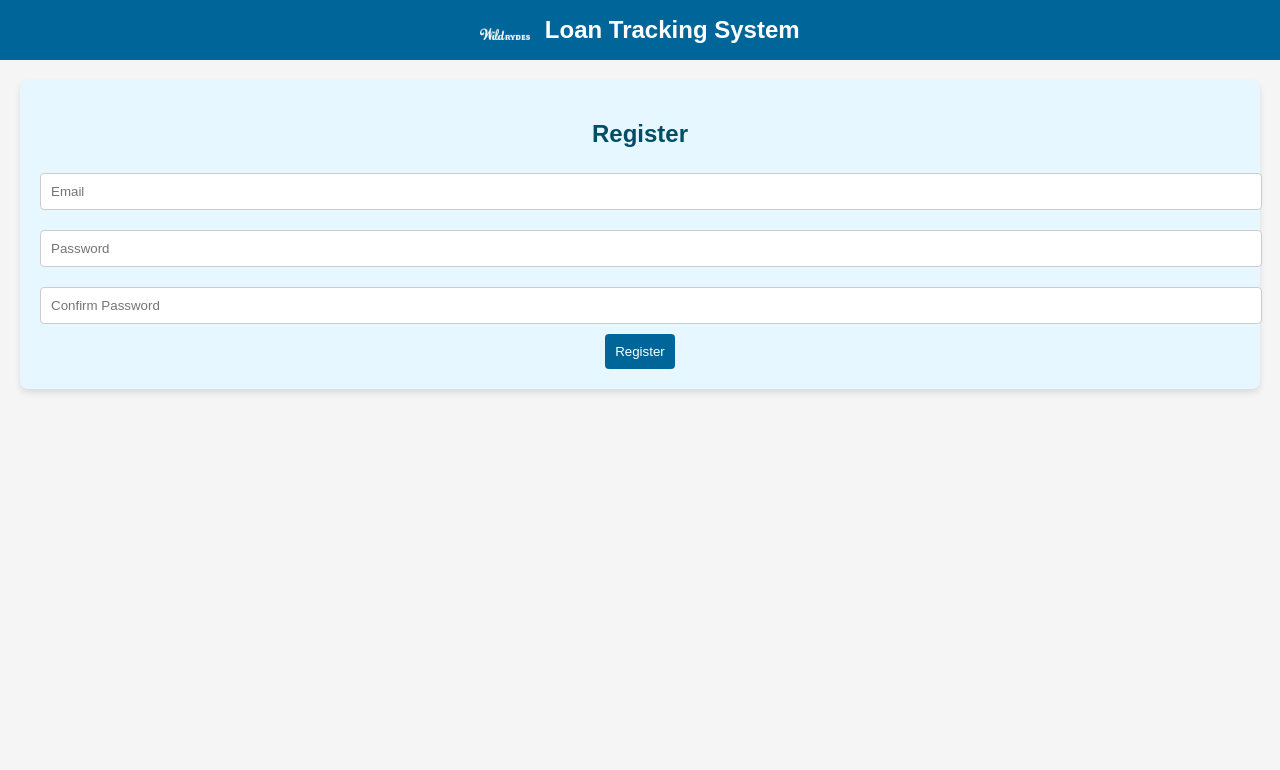
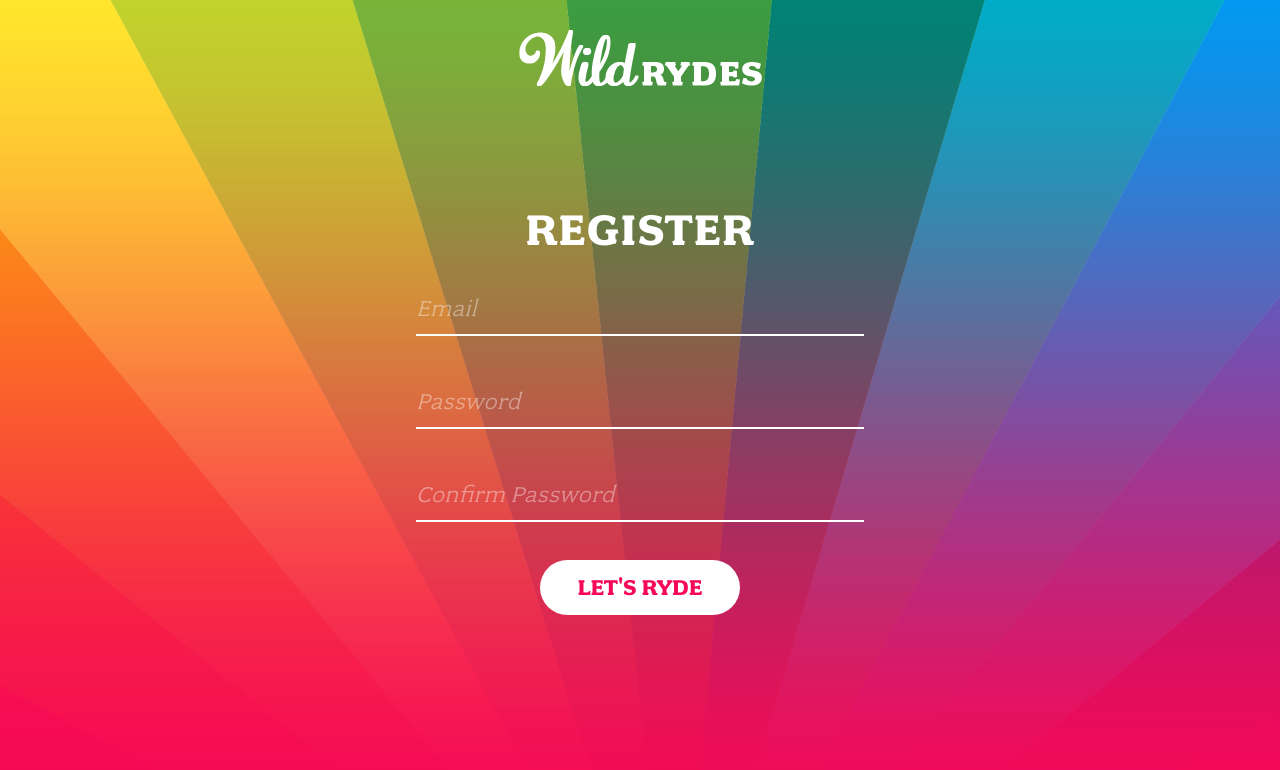
Before and after one commit to nagshiva/Devops_adc, a plain HTML site: page register.html in a window 1280 px wide. Drawn offline with Linux system fonts and the light colour scheme.

Commit message:
Update register.html

```diff
--- a/register.html
+++ b/register.html
@@ -1,41 +1,59 @@
 <!DOCTYPE html>
-<html class="no-js">
+<!--[if lt IE 7]>      <html class="no-js lt-ie9 lt-ie8 lt-ie7"> <![endif]-->
+<!--[if IE 7]>         <html class="no-js lt-ie9 lt-ie8"> <![endif]-->
+<!--[if IE 8]>         <html class="no-js lt-ie9"> <![endif]-->
+<!--[if gt IE 8]><!--> <html class="no-js"> <!--<![endif]-->
     <head>
         <meta charset="utf-8">
         <meta http-equiv="X-UA-Compatible" content="IE=edge,chrome=1">
-    <title>Loan Tracking</title>
+        <title></title>
+        <meta name="description" content="">
         <meta name="viewport" content="width=device-width">
+
+        <!-- Place favicon.ico and apple-touch-icon.png in the root directory -->
+
+        <link rel="stylesheet" href="css/font.css">
+        <link rel="stylesheet" href="css/normalize.css">
+        <link rel="stylesheet" href="css/index.css">
+        <link rel="stylesheet" href="/css/message.css">
     </head>
-<body style="font-family: Arial, sans-serif; background-color: #f5f5f5; color: #333; margin: 0; padding: 0;">
+    <body>
+        <!--[if lt IE 7]>
+            <p class="chromeframe">You are using an <strong>outdated</strong> browser. Please <a href="http://browsehappy.com/">upgrade your browser</a> or <a href="http://www.google.com/chromeframe/?redirect=true">activate Google Chrome Frame</a> to improve your experience.</p>
+        <![endif]-->
 
-    <header class="header" style="background-color: #006699; color: white; text-align: center; padding: 1em;">
-        <img src="images/logo.png" alt="Company Logo" style="width: 50px; vertical-align: middle;">
-        <h1 style="display: inline; margin-left: 10px; font-size: 1.5em;">Loan Tracking System</h1>
+        <div id="noCognitoMessage" class="configMessage" style="display: none;">
+            <div class="backdrop"></div>
+            <div class="panel panel-default">
+                <div class="panel-heading">
+                    <h3 class="panel-title">No Cognito User Pool Configured</h3>
+                </div>
+                <div class="panel-body">
+                    <p>There is no user pool configured in <a href="/js/config.js">/js/config.js</a>. You'll configure this in Module 2 of the workshop.</p>
+                </div>
+            </div>
+        </div>
+
+        <header>
+          <img src="images/logo.png">
         </header>
 
-    <section class="form-wrap" style="background-color: #e6f7ff; margin: 20px; padding: 20px; border-radius: 8px; box-shadow: 0px 4px 6px rgba(0, 0, 0, 0.1); text-align: center;">
-        <h2 style="color: #004d66; margin-bottom: 15px;">Register</h2>
+        <section class="form-wrap">
+            <h1>Register</h1>
             <form id="registrationForm">
-            <input type="email" id="emailInputRegister" placeholder="Email" required
-                   style="width: 100%; padding: 10px; margin: 10px 0; border: 1px solid #ccc; border-radius: 4px;">
-            <input type="password" id="passwordInputRegister" placeholder="Password" required
-                   style="width: 100%; padding: 10px; margin: 10px 0; border: 1px solid #ccc; border-radius: 4px;">
-            <input type="password" id="password2InputRegister" placeholder="Confirm Password" required
-                   style="width: 100%; padding: 10px; margin: 10px 0; border: 1px solid #ccc; border-radius: 4px;">
-            <input type="submit" value="Register"
-                   style="background-color: #006699; color: white; padding: 10px; border: none; border-radius: 4px; cursor: pointer;">
+              <input type="email" id="emailInputRegister" placeholder="Email" pattern=".*" required>
+              <input type="password" id="passwordInputRegister" placeholder="Password" pattern=".*" required>
+              <input type="password" id="password2InputRegister" placeholder="Confirm Password" pattern=".*" required>
+
+              <input type="submit" value="Let's Ryde">
             </form>
         </section>
 
-    <div id="noCognitoMessage" class="configMessage" style="display: none; position: fixed; top: 0; width: 100%; text-align: center; background-color: #ffebcc; color: #663300; padding: 10px; border-bottom: 2px solid #ffcc00;">
-        <div class="panel" style="background-color: #fff8e1; padding: 15px; border-radius: 5px; margin: 20px; display: inline-block; text-align: left;">
-            <h3 style="margin-bottom: 10px;">No Cognito User Pool Configured</h3>
-            <p>Please configure a user pool in <a href="/js/config.js" style="color: #cc9900; text-decoration: none;">config.js</a>.</p>
-        </div>
-    </div>
-
         <script src="js/vendor/jquery-3.1.0.js"></script>
         <script src="js/vendor/bootstrap.min.js"></script>
+        <script src="js/vendor/aws-cognito-sdk.min.js"></script>
+        <script src="js/vendor/amazon-cognito-identity.min.js"></script>
         <script src="js/config.js"></script>
+        <script src="js/cognito-auth.js"></script>
     </body>
 </html>
```
Lines whose indentation alone changed are shown as unchanged.
